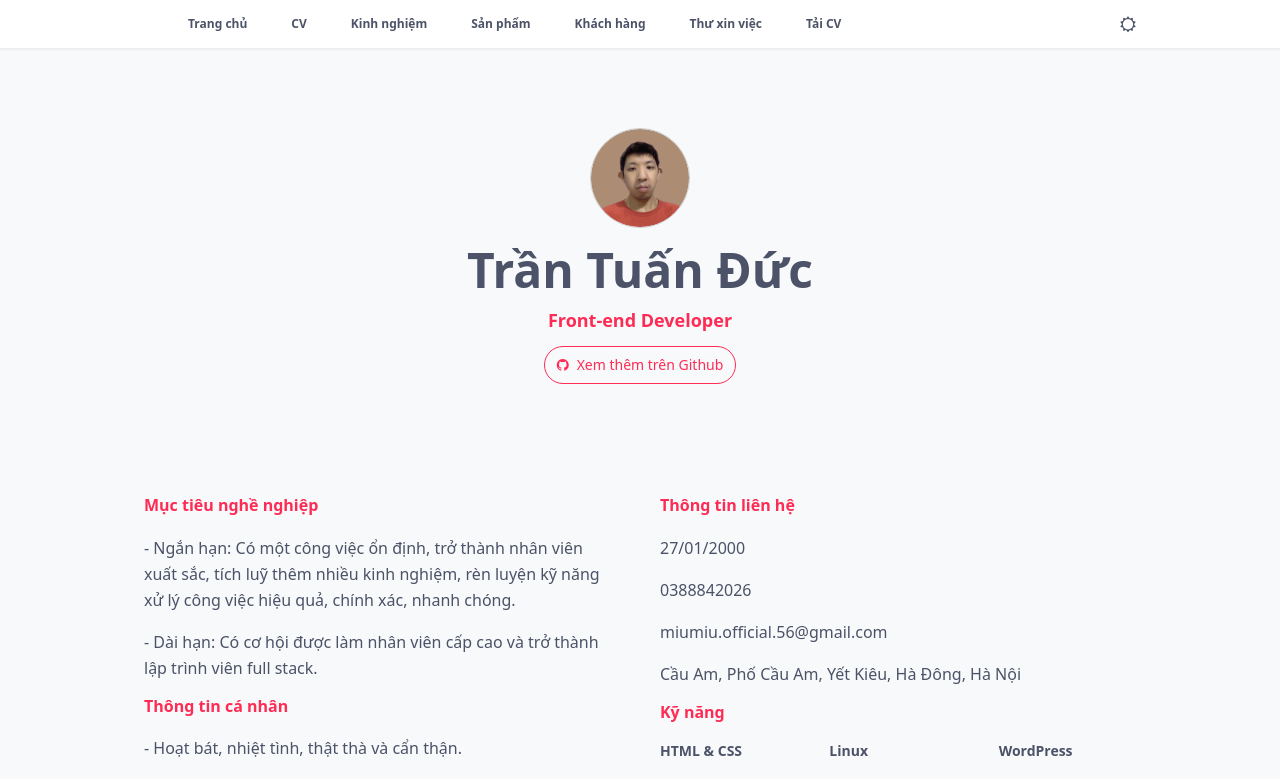
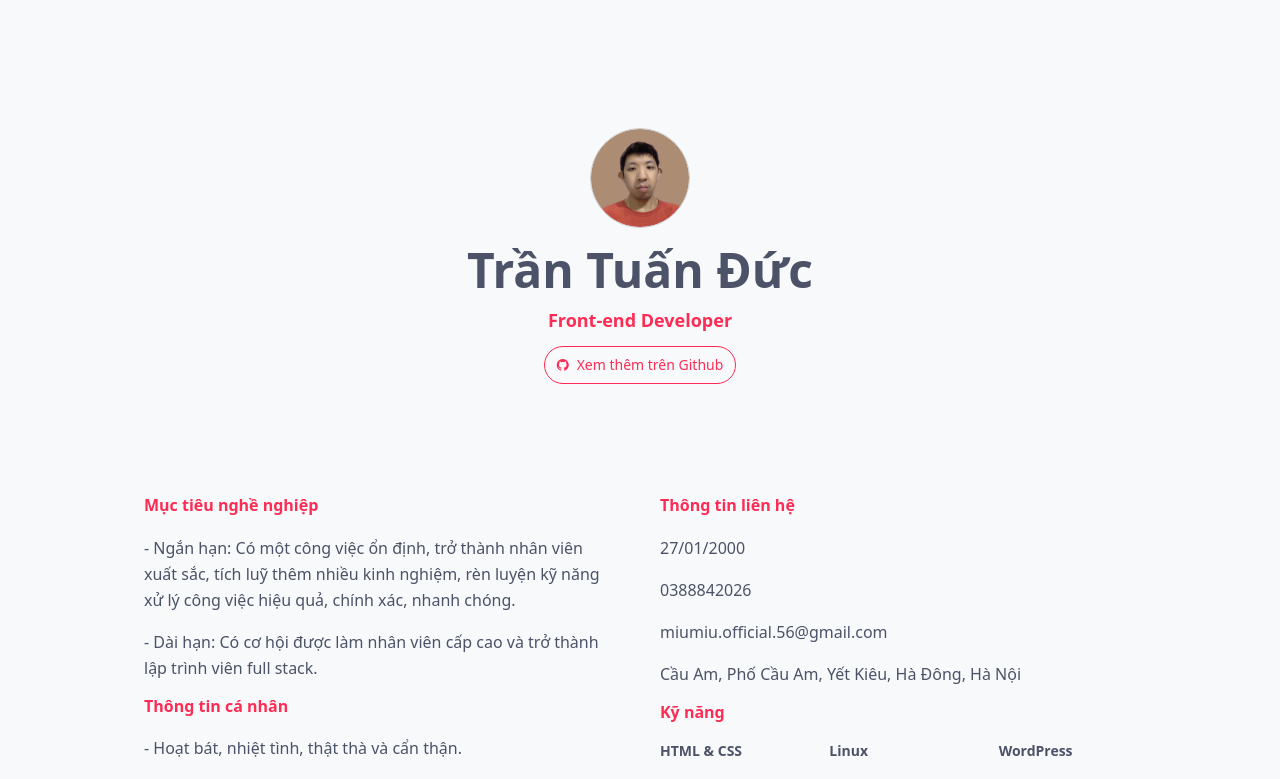
Before and after one commit to tuanductran/cv, a Vue app: page / in a window 1280 px wide. Shown: the top 779 px of the page. Built offline with nearby package versions, Linux system fonts and the light colour scheme.

Commit message:
Remove Header/Footer

```diff
--- a/src/App.vue
+++ b/src/App.vue
@@ -5,9 +5,7 @@
 </script>
 
 <template>
-   <app-header />
    <app-container />
-   <app-footer />
 </template>
 
 <style lang="scss">
```
